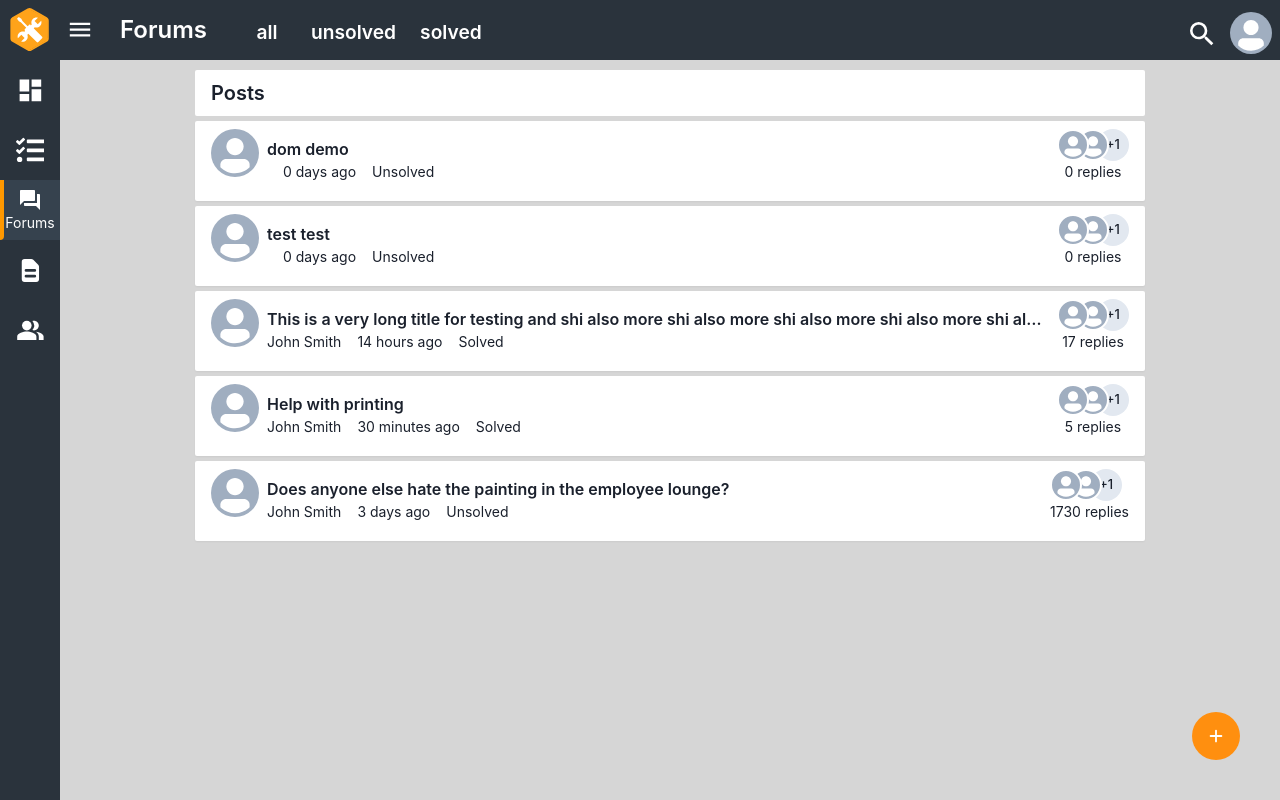
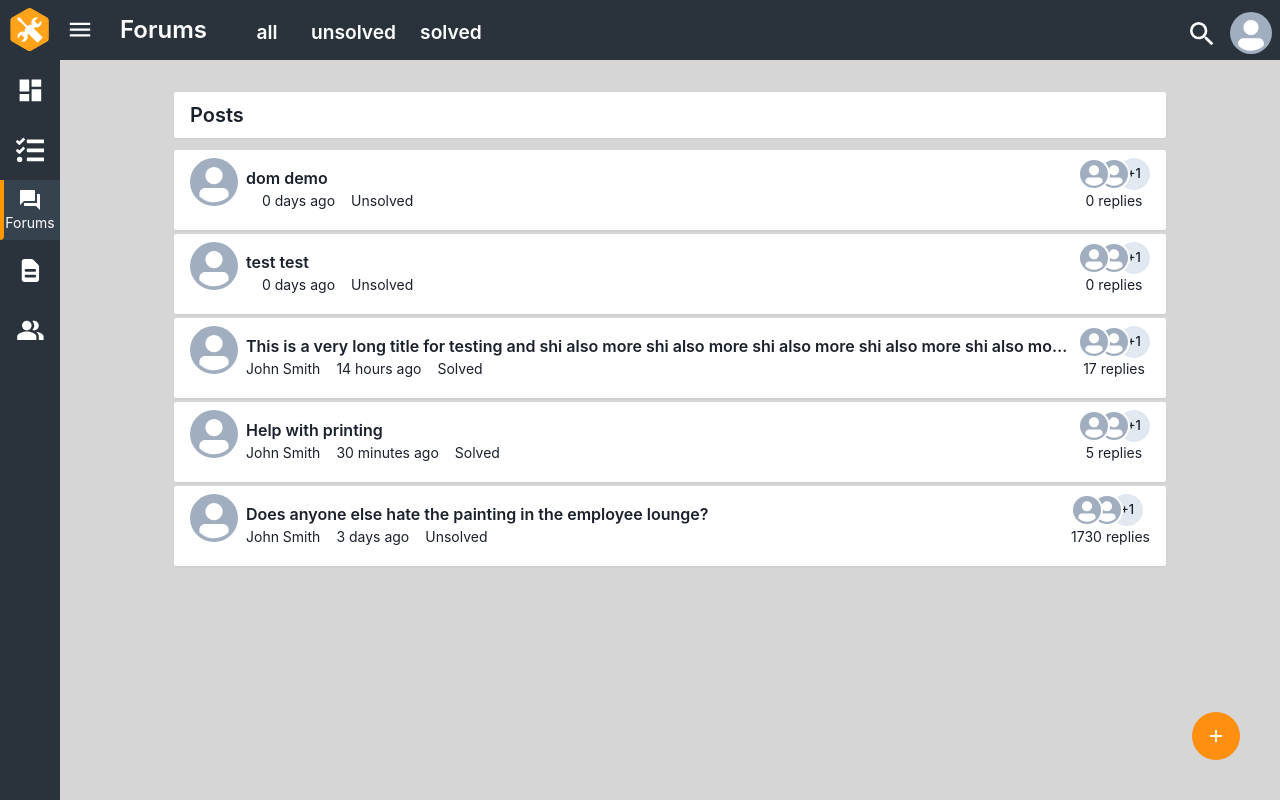
Before and after one commit to DawidWraga/team-project, a Next.js app: page /forums in a window 1280 px wide. Built offline with nearby package versions, Linux system fonts and the light colour scheme; sample sign-in values are in the browser's storage.

Commit message:
refactor

```diff
--- a/pages/forums/index.jsx
+++ b/pages/forums/index.jsx
@@ -1,10 +1,10 @@
-import { Box, Flex, Text } from '@chakra-ui/react';
+import { Text } from '@chakra-ui/react';
 import posts from 'db/posts';
-import topics from 'db/topics';
 import { Post } from 'components/Post';
-import { Topic } from 'components/Topic';
 import { AddPostForm } from 'components/AddPostForm';
 import { useRouter } from 'next/router';
+import { PageWrapper } from 'styles/PageWrapper';
+import { Paper } from 'styles/Paper';
 
 export default function ForumsPage(props) {
 	const {} = props;
@@ -18,53 +18,18 @@ export default function ForumsPage(props) {
 		relevantPosts = relevantPosts.filter((post) => post.topicId === +topicId);
 
 	return (
-		<Flex
-			gap={'20px'}
-			padding={'10px'}
-			w="100%"
-			// bgColor={'gray.200'}
-			// height="100vh"
-			justifyContent="center"
-		>
-			{/* <Flex gap={'5px'} flexDirection={'column'}>
-					<Text
-						backgroundColor={'white'}
-						w="clamp(200px,20vw,750px)"
-						py="2"
-						px="4"
-						rounded="sm"
-						fontSize={'xl'}
-						fontWeight={'semibold'}
-					>
-						Topics
+		<>
+			<PageWrapper display="flex" gap="1" flexDir={'column'}>
+				<Paper py="2" px="4" mb="2">
+					<Text fontSize={'xl'} fontWeight={'semibold'}>
+						Posts
 					</Text>
-					{topics.map((topic) => (
-						<Topic topic={topic} key={topic.id} />
-					))}
-				</Flex> */}
-			<Flex
-				gap={'5px'}
-				w={{ base: 'calc(100vw - 20px)', md: 'clamp(350px,75vw,950px)' }}
-				flexDirection={'column'}
-			>
-				<Text
-					backgroundColor={'white'}
-					// w="clamp(350px,60vw,750px)"
-					py="2"
-					px="4"
-					rounded="sm"
-					fontSize={'xl'}
-					fontWeight={'semibold'}
-				>
-					Posts
-				</Text>
+				</Paper>
 				{relevantPosts.map((post) => (
 					<Post post={post} key={post.id} />
 				))}
-			</Flex>
-			{/* <Button onClick={toggleForm}>Show/Hide form</Button> }
-      {formActive && <AddPostForm />} */}
+			</PageWrapper>
 			<AddPostForm />
-		</Flex>
+		</>
 	);
 }
--- a/styles/PageWrapper.tsx
+++ b/styles/PageWrapper.tsx
@@ -4,7 +4,7 @@ export function PageWrapper(props: ContainerProps) {
 	const { children } = props;
 
 	return (
-		<Container maxW="container.lg" my="8">
+		<Container {...props} maxW="container.lg" my="8">
 			{children}
 		</Container>
 	);
```
